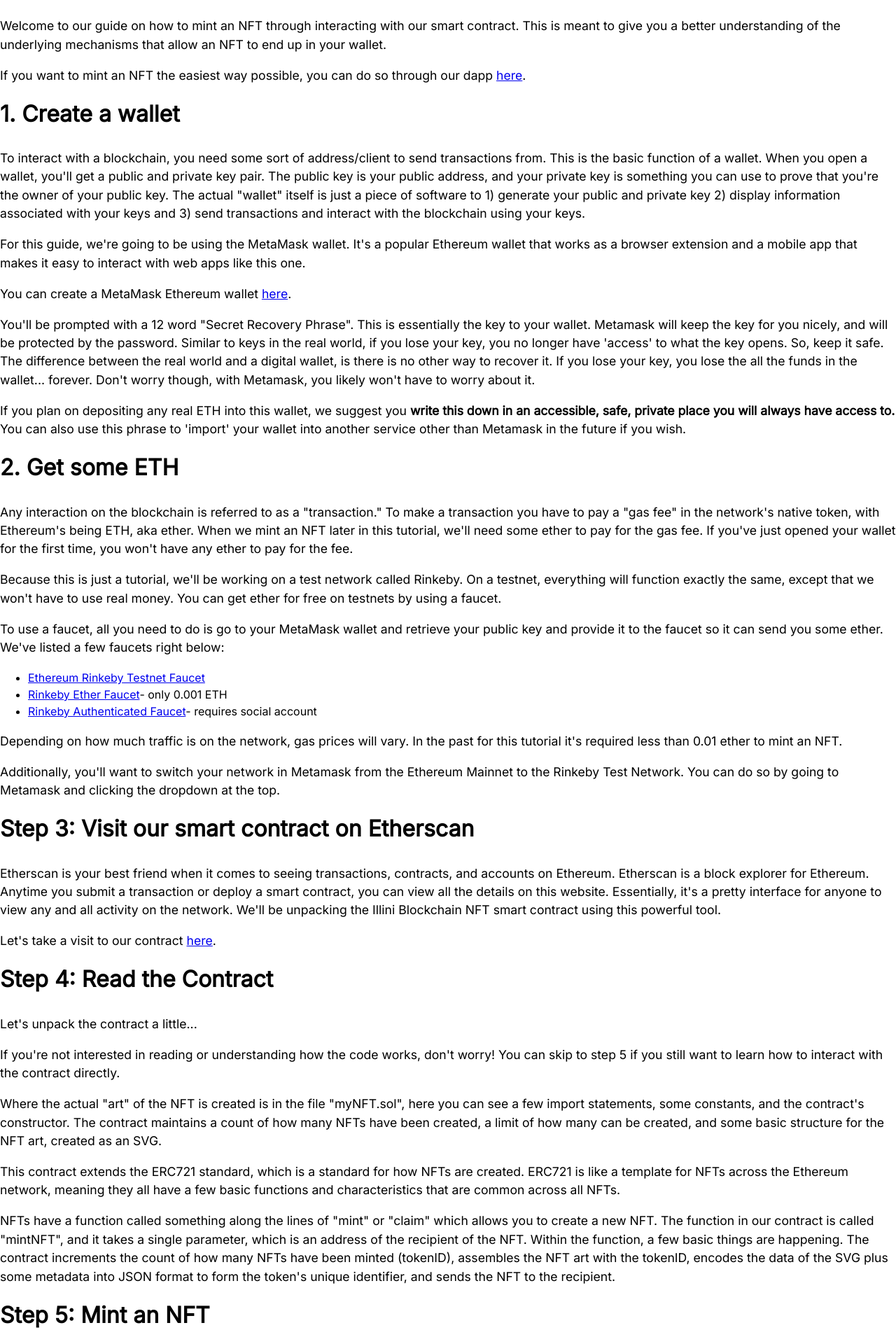
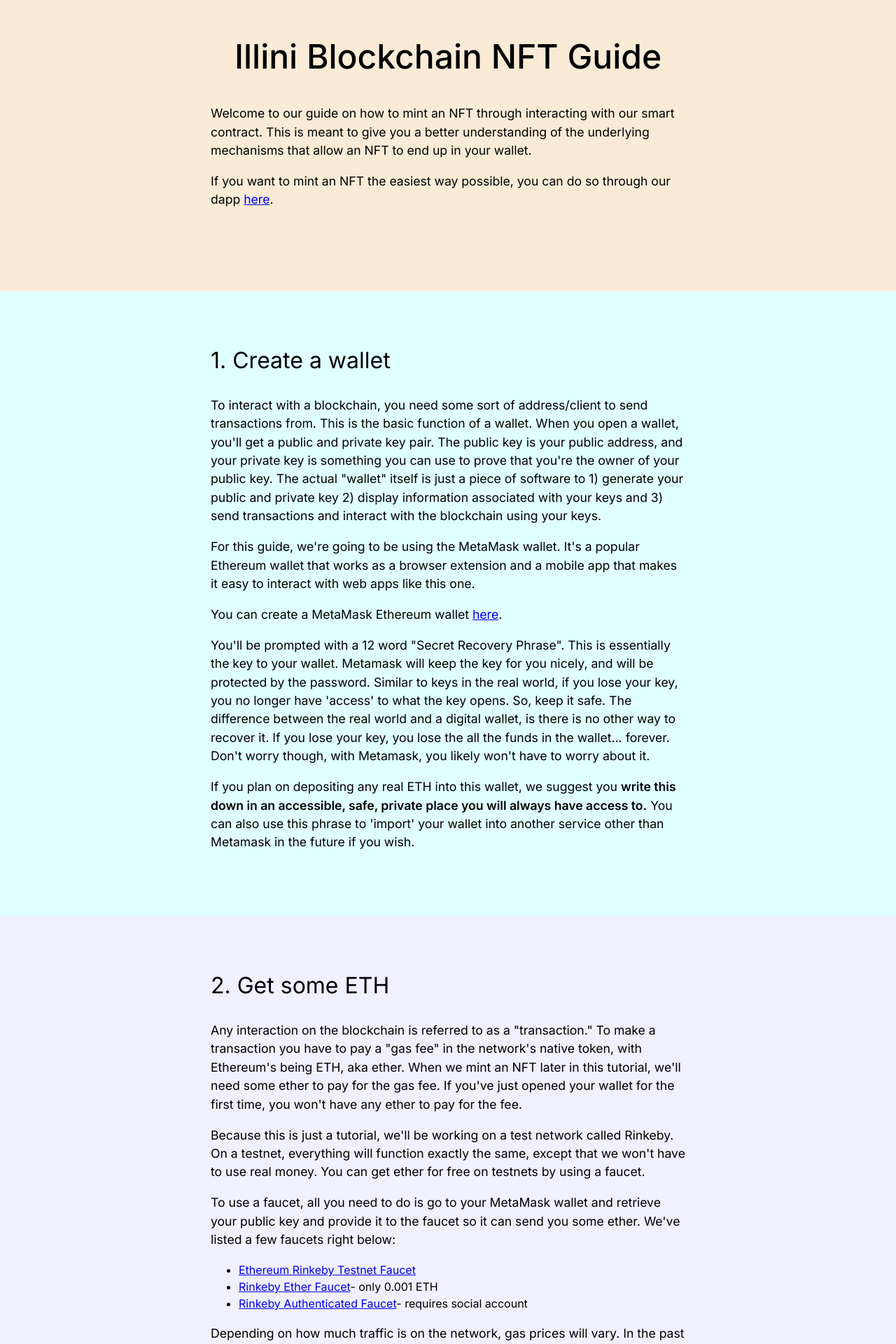
Before and after one commit to IlliniBlockchain/nft-mint, a Next.js app in the folder frontend/: page /guide in a window 1280 px wide. Shown: the part 80-2000 px from the top of the page at 70% size. Built offline with nearby package versions, Linux system fonts and the light colour scheme.

Commit message:
Add styling to hard mode

```diff
--- a/frontend/pages/guide.js
+++ b/frontend/pages/guide.js
@@ -1,18 +1,22 @@
+import { utils } from 'ethers'
 import Head from 'next/head'
 import Link from 'next/link'
+import { useImperativeHandle } from 'react'
 import Layout from '../components/layout'
+import Section from '../components/section'
 import styles from '../styles/Guide.module.css'
+import utilStyles from '../styles/utils.module.css'
 
 export default function Guide() {
   return (
     <Layout>
       <Head>
-        <title>Illini Blockchain NFT Below the Surface</title>
+        <title>Illini Blockchain NFT Guide</title>
         <meta name="description" content="Guide to manually mint an Illini Blockchain NFT." />
       </Head>
 
-      <div className={styles.header}>
-        <h1>Illini Blockchain NFT Below the Surface</h1>
+      <Section className={utilStyles.bgOrange + " " + utilStyles.topSection}>
+        <h1 className={utilStyles.centerHeader}>Illini Blockchain NFT Guide</h1>
         <p>
           Welcome to our guide on how to mint an NFT through
           interacting with our smart contract. This is meant to give you a
@@ -23,9 +27,9 @@
           If you want to mint an NFT the easiest way possible,
           you can do so through our dapp <Link href="/">here</Link>.
         </p>
-      </div>
+      </Section>
 
-      <div className={styles.createwalletBox}>
+      <Section className={utilStyles.bgBlue}>
         <h2>
           1. Create a wallet
         </h2>
@@ -58,9 +62,9 @@
           safe, private place you will always have access to.</b> You can also use this phrase to 'import' your wallet into another
           service other than Metamask in the future if you wish.
         </p>
-      </div>
+      </Section>
 
-      <div className={styles.connectwalletBox}>
+      <Section className={utilStyles.bgPurple}>
         <h2>
           2. Get some ETH
         </h2>
@@ -109,10 +113,10 @@
           the Rinkeby Test Network. You can do so by going to Metamask and clicking the dropdown at the
           top.
         </p>
-      </div>
+      </Section>
 
 
-      <div className={styles.header}>
+      <Section className={utilStyles.bgOrange}>
         <h2>Step 3: Visit our smart contract on Etherscan</h2>
         <p>
           Etherscan is your best friend when it comes to seeing transactions, contracts, and accounts on Ethereum. Etherscan
@@ -124,9 +128,9 @@
         <p>
           Let's take a visit to our contract <a href="https://rinkeby.etherscan.io/address/0xfeD2cdE438AB93f6CbcceCfD5BE88Fe48a7f664D#code" target="_blank">here</a>.
         </p>
-      </div>
+      </Section>
 
-      <div className={styles.header}>
+      <Section className={utilStyles.bgBlue}>
         <h2>Step 4: Read the Contract</h2>
         <p>
           Let's unpack the contract a little...
@@ -153,10 +157,10 @@
           the NFT art with the tokenID, encodes the data of the SVG plus some metadata into JSON format to form the token's unique identifier,
           and sends the NFT to the recipient.
         </p>
-      </div>
+      </Section>
 
 
-      <div className={styles.header}>
+      <Section className={utilStyles.bgPurple}>
         <h2>Step 5: Mint an NFT</h2>
         <p>
           Now that we've read the code and verified that it does what we promised it would do,
@@ -185,8 +189,8 @@
         <p>
           Once you approve the transaction, you'll see a button to view the transaction in Etherscan. This allows you to check the status and details of the transaction.
         </p>
-      </div>
-      <div className={styles.header}>
+      </Section>
+      <Section className={utilStyles.bgOrange}>
         <h2>Step 6: View NFT on Opensea</h2>
         <p> Congrats, you've now minted your first "fake" NFT! But wait, how do you see it?</p>
         <p>
@@ -198,15 +202,15 @@
           If you see your NFT, but don't see the artwork yet, don't fret! It takes a few minutes for the artwork to appear. Once you've waited a few minutes,
           refresh the page. You should see your NFT!
         </p>
-      </div>
+      </Section>
 
-      <div>
+      <Section className={utilStyles.bgBlue + " " + utilStyles.bottomSection}>
         <h2>Conclusion</h2>
         <p>
           Congrats! You've taken the first step towards breaking into blockchain! If you're looking for next steps
           or just want to learn more, check out our website (coming soon).
         </p>
-      </div>
+      </Section>
 
     </Layout>
 
--- a/frontend/styles/globals.css
+++ b/frontend/styles/globals.css
@@ -1,4 +1,4 @@
-@import url('https://fonts.googleapis.com/css2?family=Inter:wght@300;400&display=swap');
+@import url('https://fonts.googleapis.com/css2?family=Inter:wght@300;400;500;600&display=swap');
 
 html,
 body {
@@ -16,11 +16,13 @@
 h1 {
   font-size: 3rem;
   margin-top: 0;
+  font-weight: 500;
 }
 
 h2 {
   font-size: 2rem;
   margin-top: 0;
+  font-weight: normal;
 }
 
 p {
--- a/frontend/styles/utils.module.css
+++ b/frontend/styles/utils.module.css
@@ -14,7 +14,7 @@
 
 @media (max-width: 1000px) {
   .section {
-    padding: 25px 10px;
+    padding: 50px 10px;
   }
 
   .column {
```
